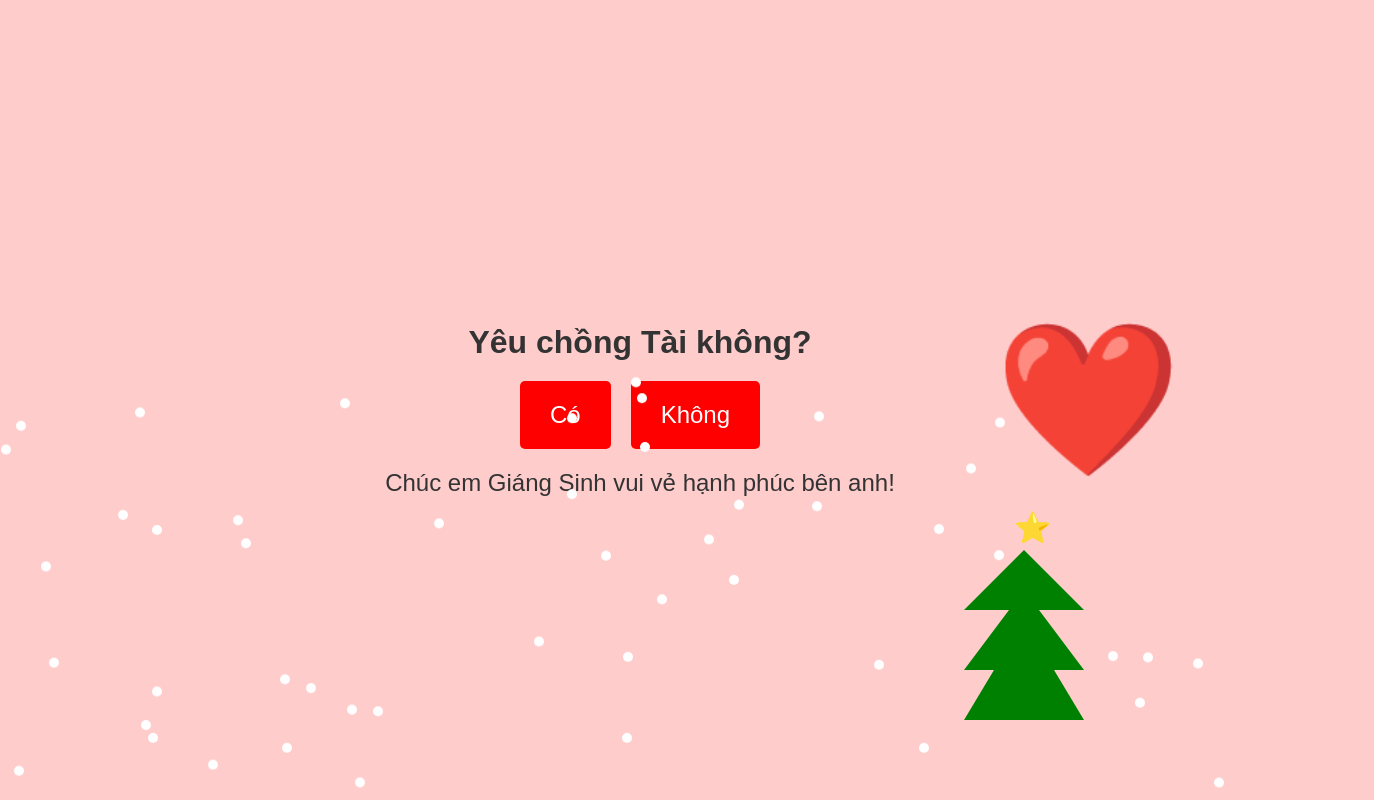
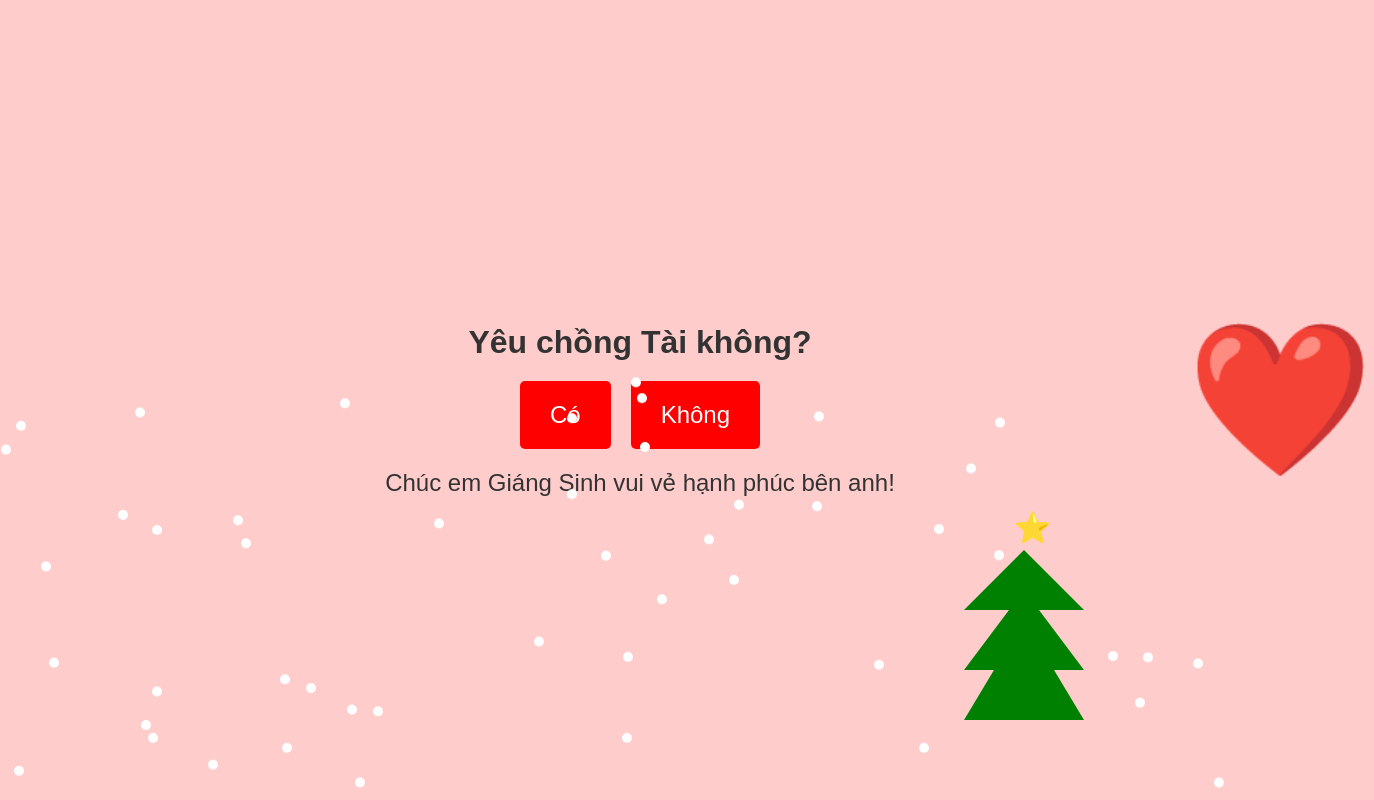
Before and after one commit to Taiwalker12/christmas-greeting-cho-, a plain HTML site: page index.html in a window 1280 px wide. Both pictures are taken after a click on the element "Có". Shown: the top 800 px of the page, 1374 px wide, since content can reach past the window. Drawn offline with Linux system fonts and the light colour scheme.

Commit message:
Update index.html

```diff
--- a/index.html
+++ b/index.html
@@ -58,7 +58,7 @@
             display: none;
             position: absolute;
             top: 50%;
-            left: 85%;  /* Dịch trái tim sang phải hơn */
+            left: 100%;  /* Dịch trái tim sang phải hơn */
             transform: translate(-50%, -50%); /* Căn giữa trái tim vào vị trí đã dịch */
             font-size: 150px; /* Đã làm trái tim lớn hơn */
             color: red;
```
